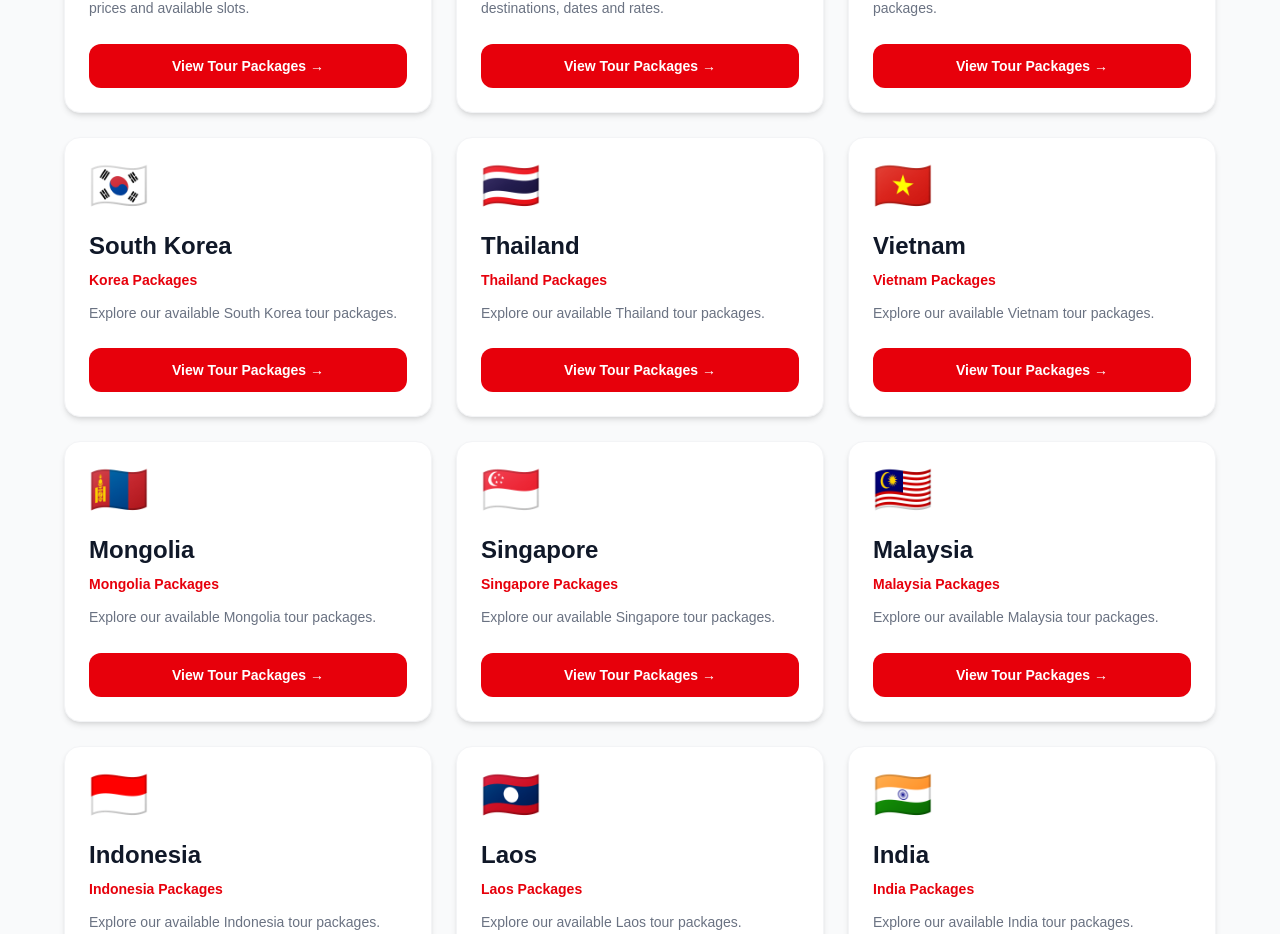
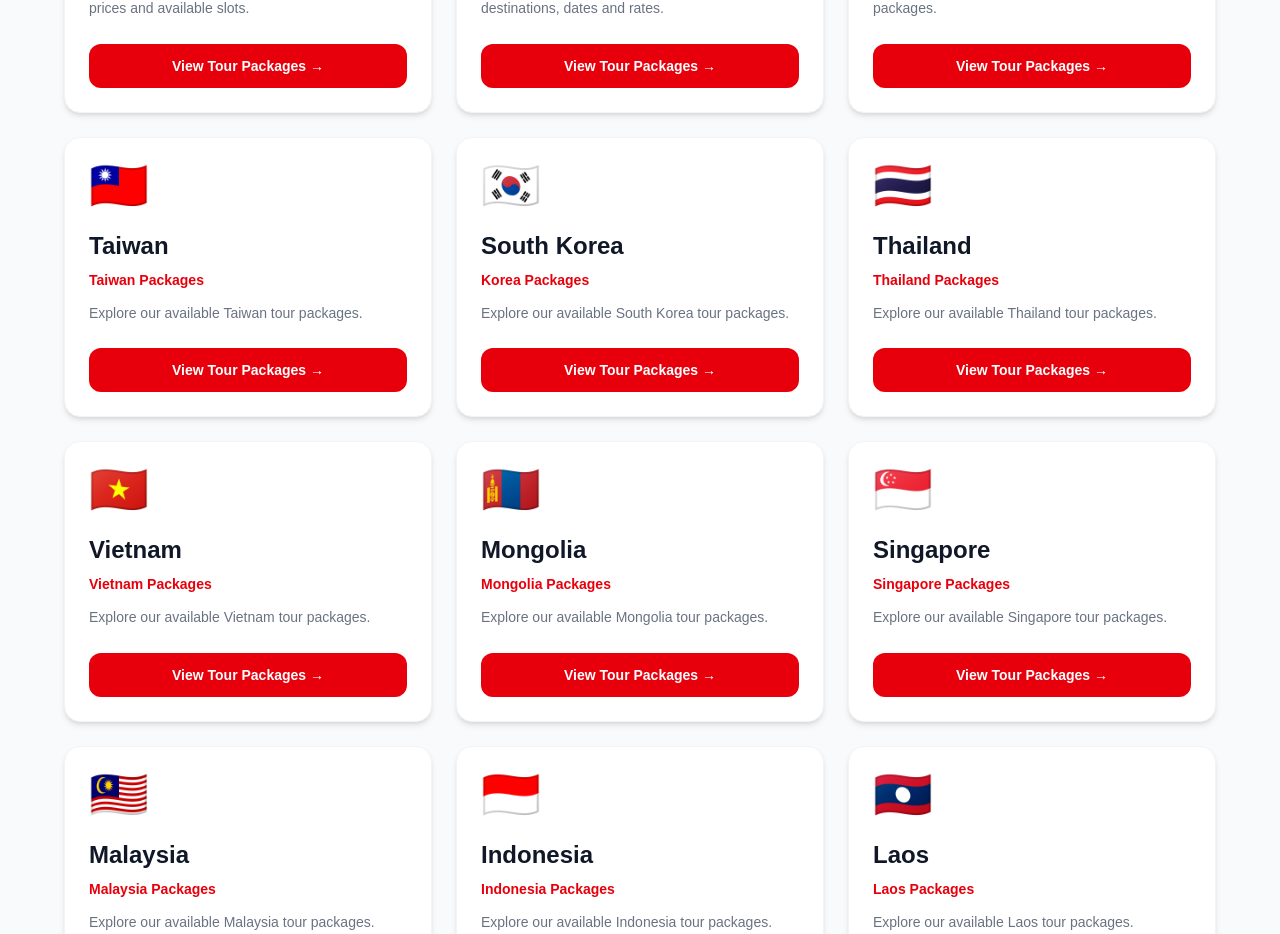
Before and after one commit to chingutravelandtours/chingu-website, a Next.js app: page / in a window 1280 px wide. Shown: the part 1779-2713 px from the top of the page. Built offline with nearby package versions, Linux system fonts and the light colour scheme.

Commit message:
Update TourPackages.tsx

```diff
--- a/components/TourPackages.tsx
+++ b/components/TourPackages.tsx
@@ -27,6 +27,13 @@ const destinations = [
     icon: "🇭🇰",
     href: "/hongkong-macau-uos",
   },
+  {
+  title: "Taiwan",
+  subtitle: "Taiwan Packages",
+  description: "Explore our available Taiwan tour packages.",
+  icon: "🇹🇼",
+  href: "/taiwan-tours",
+},
 {
   title: "South Korea",
   subtitle: "Korea Packages",
```
